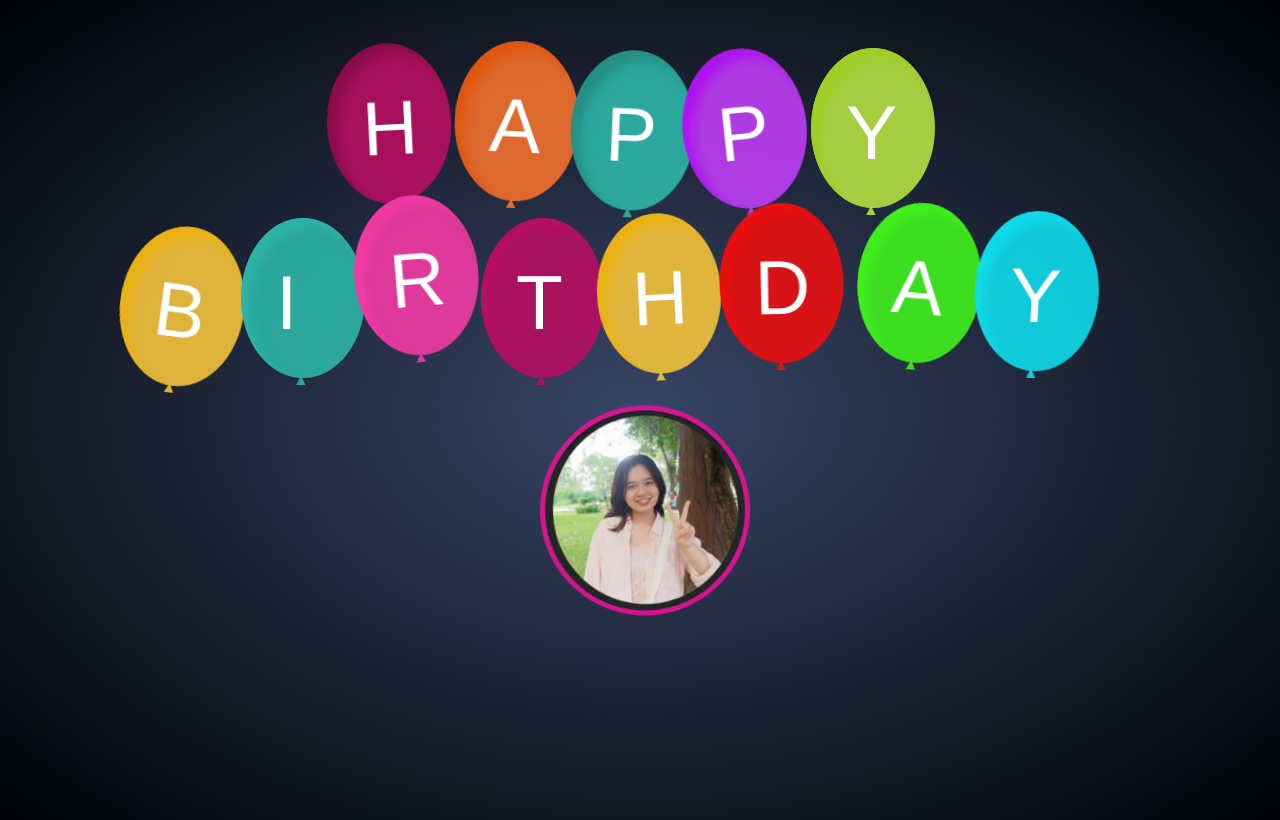
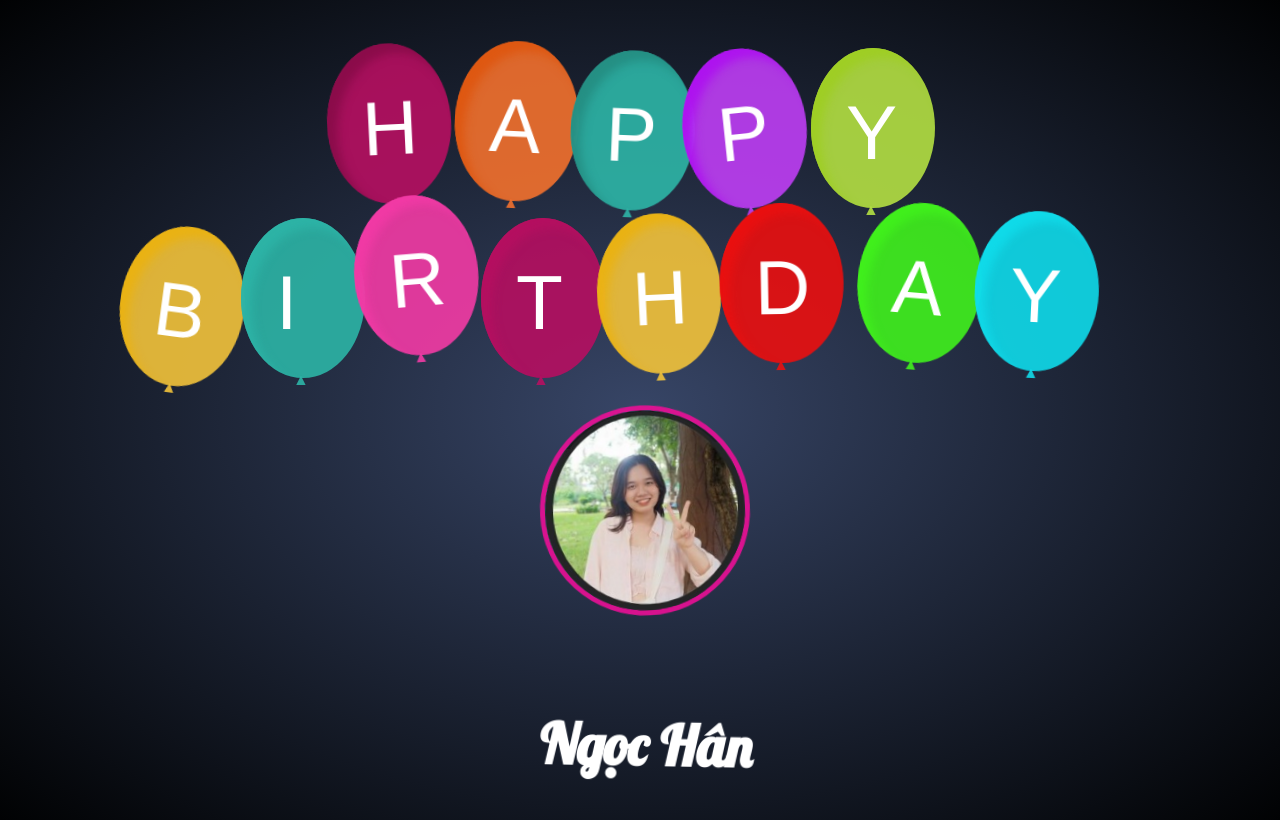
Before and after one commit to nmtruong-108/happybirthdayHan.github.io, a plain HTML site: page index.html in a window 1280 px wide. Drawn offline with nearby package versions, Linux system fonts and the light colour scheme; a web font is replaced by a local one.

Commit message:
Update index.html

```diff
--- a/index.html
+++ b/index.html
@@ -60,7 +60,7 @@
                 <!-- 3. Avatar của người bạn muốn gởi lời chúc -->
                 <img src="./anh.jpeg" alt="" class="avatar__img" onclick="showMessage()" />
                 <!-- 4. Tên của người đó -->
-                <h1 onclick="showMessage()" class="avatar__title"Ngọc Hân</h1>
+                <h1 onclick="showMessage()" class="avatar__title">Ngọc Hân</h1>
             </div>
 
             <!-- 5. Phần nhạc -->
```
